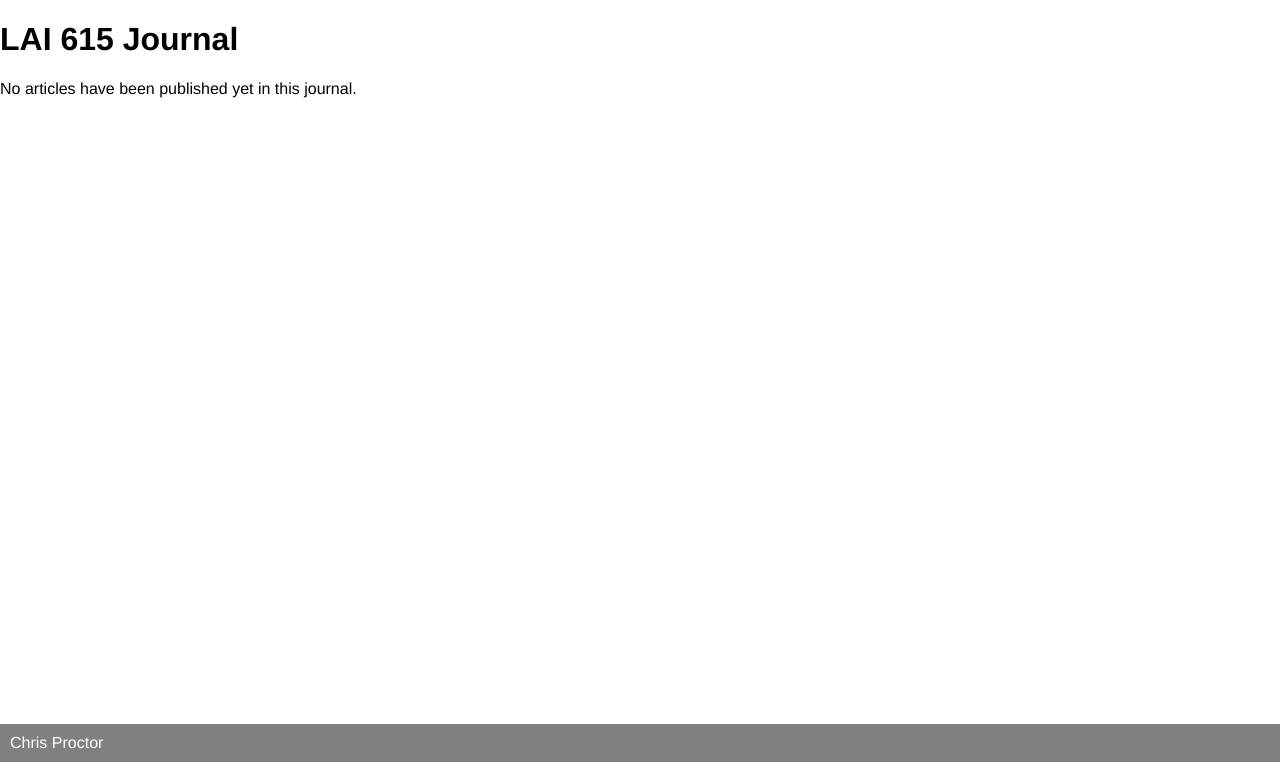
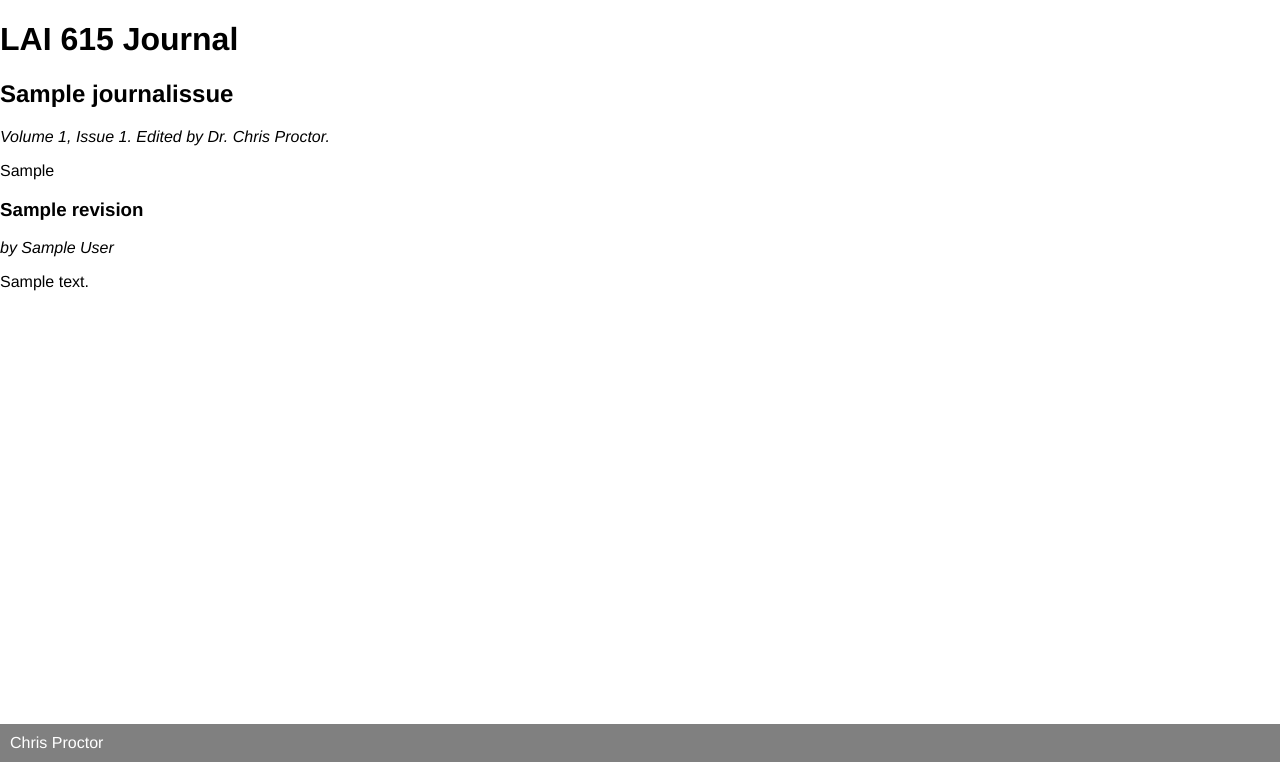
Before and after one commit to cproctor/cognitive-apprenticeship, a Django app: page / in a window 1280 px wide. Shown: the part 38-800 px from the top of the page. Run offline with Django 3.2, Linux system fonts and the light colour scheme; tables that the repository leaves empty hold one stand-in row (values such as "Sample post").

Commit message:
Added public view of issues

```diff
--- a/cognitive_apprenticeship/settings.py
+++ b/cognitive_apprenticeship/settings.py
@@ -179,6 +179,7 @@ DEFAULT_AUTO_FIELD = 'django.db.models.BigAutoField'
 LOGOUT_REDIRECT_URL = '/'
 
 JOURNAL_NAME = "LAI 615 Journal"
+EDITOR_NAMES = "Dr. Chris Proctor"
 DAYS_TO_REVIEW = 7
 DAYS_TO_EDIT_REVIEW = 3
 DAYS_ON_EXTENSION = 1
--- a/public/templates/public/home_page.html
+++ b/public/templates/public/home_page.html
@@ -2,8 +2,20 @@
 
 {% block content %}
 <h1>LAI 615 Journal</h1>
-{% if articles %}
-<p>ARTICLES!</p>
+{% if issues %}
+  {% for issue in issues %}
+    <h2>{{issue.title}}</h2>
+    <p class="explanation">
+      Volume {{issue.volume}}, Issue {{issue.number}}.
+      Edited by {{editor_names}}.
+    </p>
+    {{issue.introduction|safe}}
+    {% for m in issue.manuscripts.all %}
+      <h3>{{m.short_title}}</h3>
+      <p class="explanation">by {{m.author_names}}</p>
+      {{m.revisions.last.text|safe}}
+    {% endfor %}
+  {% endfor %}
 {% else %}
 	<p>No articles have been published yet in this journal.
 {% endif %}
--- a/public/views.py
+++ b/public/views.py
@@ -1,11 +1,14 @@
 from django.views.generic.base import TemplateView
+from editor.models import JournalIssue
+from django.conf import settings
 
 class HomePage(TemplateView):
     template_name = "public/home_page.html"
 
     def get_context_data(self):
         return {
-          'articles': []
+            'issues': JournalIssue.objects.filter(published=True).all(),
+            'editor_names': settings.EDITOR_NAMES,
         }
 
 class AboutPage(TemplateView):
```
